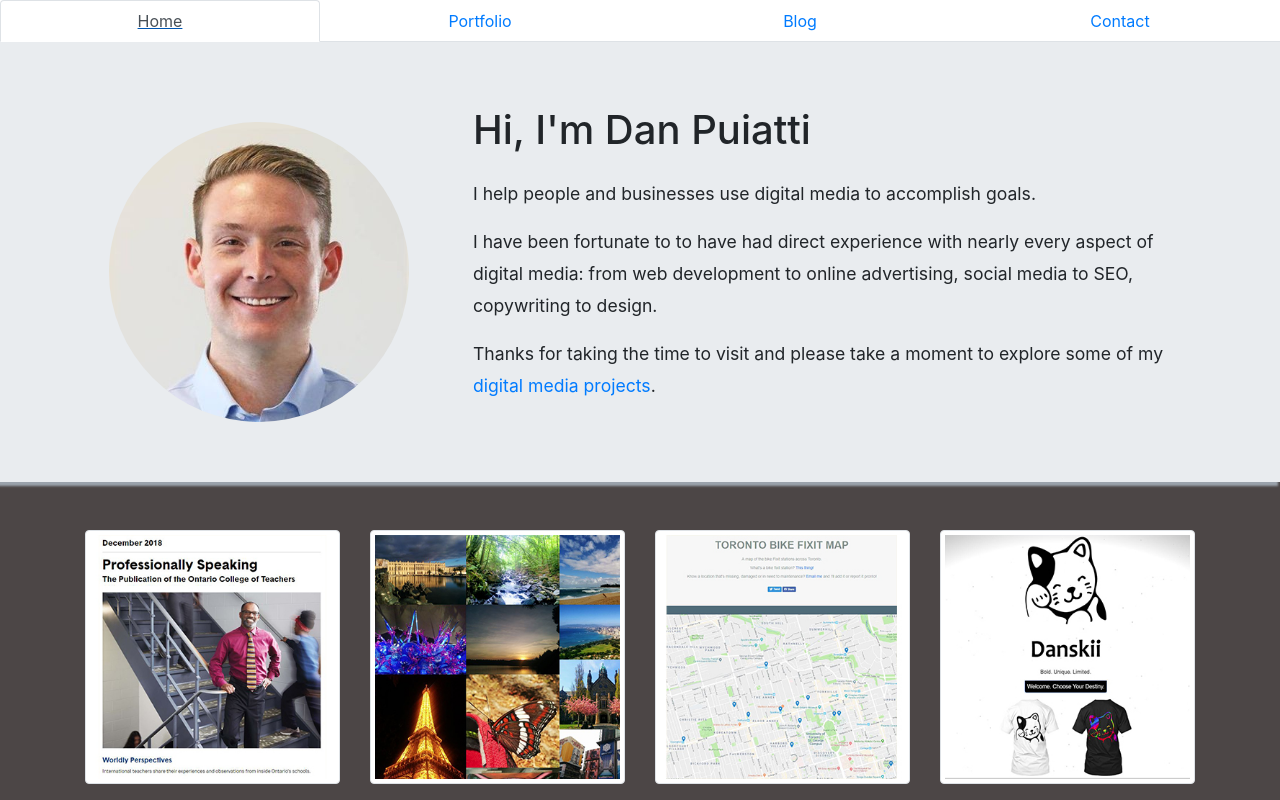
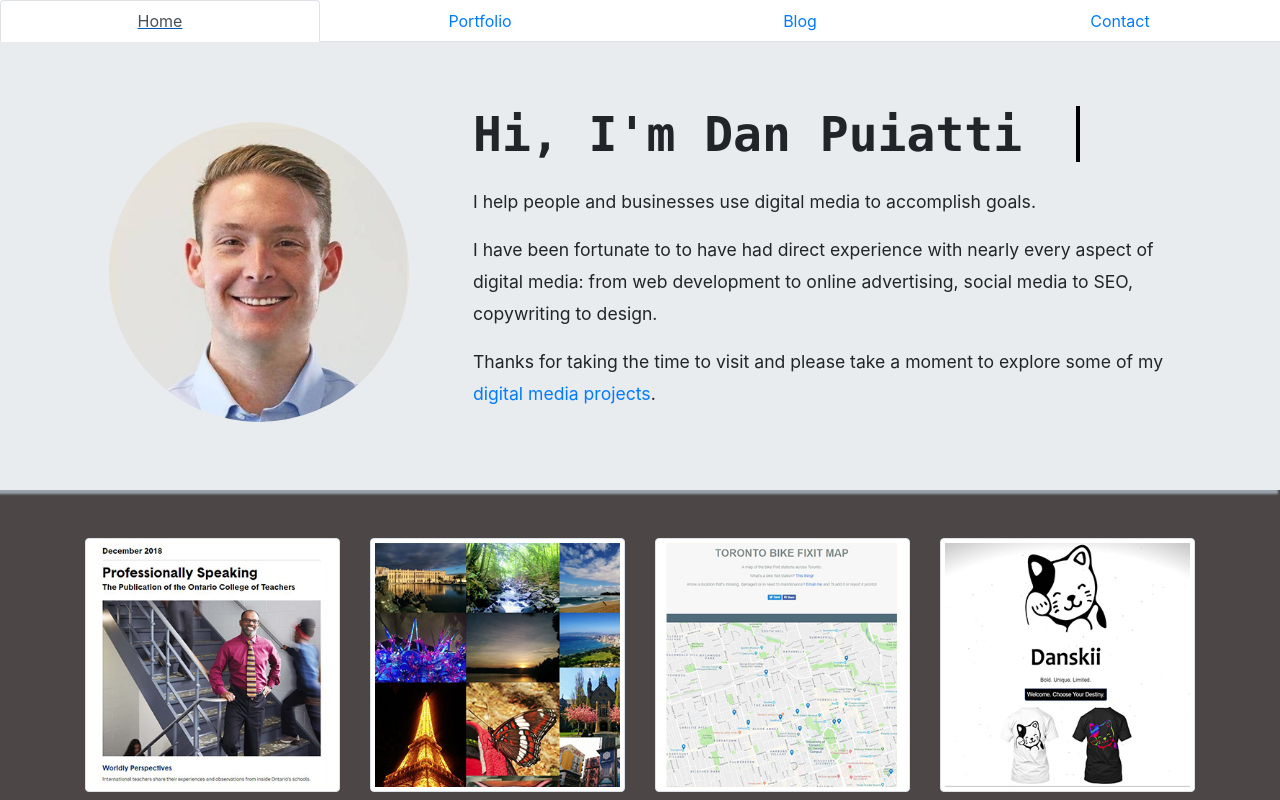
Before and after one commit to Danskii/Daniel-Puiatti, a React (Create React App) app in the folder development/: page / in a window 1280 px wide. Shown: the top 800 px of the page. Built offline with nearby package versions, Linux system fonts and the light colour scheme.

Commit message:
added animation to h1

```diff
--- a/development/src/components/Home.js
+++ b/development/src/components/Home.js
@@ -22,9 +22,9 @@ class Home extends Component {
   <Image src={require('../images/daniel-puiatti.jpg')} roundedCircle fluid />
   </span>
     <h1>Hi, I'm Dan Puiatti</h1>
-    <p>I help people and businesses use digital media to accomplish goals.</p>
-    <p>I have been fortunate to to have had direct experience with nearly every aspect of digital media: from web development to online advertising, social media to SEO, copywriting to design.</p>
-  <p>Thanks for taking the time to visit and please take a moment to explore some of my <Link to="/portfolio">digital media projects</Link>.</p>
+    <p className="introParagraphOne">I help people and businesses use digital media to accomplish goals.</p>
+    <p className="introParagraphTwo">I have been fortunate to to have had direct experience with nearly every aspect of digital media: from web development to online advertising, social media to SEO, copywriting to design.</p>
+  <p className="introParagraphThree">Thanks for taking the time to visit and please take a moment to explore some of my <Link to="/portfolio">digital media projects</Link>.</p>
   </Container>
 </Jumbotron>
 <PortfolioThumbnails />
--- a/development/src/index.css
+++ b/development/src/index.css
@@ -19,12 +19,37 @@ code {
 
 .Home h1 {
   margin-bottom: 1.5rem;
+  font: bold 300% Consolas, Monaco, monospace;
+	border-right: .1em solid black;
+	width: 16.5em;
+	width: 21ch;
+
+	white-space: nowrap;
+	overflow: hidden;
+	-webkit-animation: typing 2s steps(21, end),
+	           blink-caret .5s step-end infinite alternate;
+
 }
+
 
 .Home p {
   margin-bottom: 1rem;
   font-size: 1.1rem;
   line-height: 2rem;
+}
+
+.Home .introParagraphOne {
+  margin-bottom: 1rem;
+  font-size: 1.1rem;
+  line-height: 2rem;
+}
+
+.Home .introParagraphTwo {
+
+}
+
+.Home .introParagraphThree {
+
 }
 
 .Home .jumbotron {
@@ -49,15 +74,18 @@ code {
 
 }
 
+/**
+ * ----------------------------------------
+ * animation typing style
+ * ----------------------------------------
+ */
 
-/* ----------------------------------------------
- * Generated by Animista on 2019-3-6 11:27:58
- * w: http://animista.net, t: @cssanimista
- * ---------------------------------------------- */
+@-webkit-keyframes typing { from { width: 0; } }
+@-webkit-keyframes blink-caret { 50% { border-color: transparent; } }
 
 /**
  * ----------------------------------------
- * animation slide-in-fwd-bottom
+ * animation slide-in-fwd-bottom for portfolip thumbnails
  * ----------------------------------------
  */
  @-webkit-keyframes slide-in-fwd-bottom {
@@ -84,8 +112,6 @@ code {
     opacity: 1;
   }
 }
-
-
 
 @media (min-width:320px) {
   .danielPuiattiProfileImage img {
```
